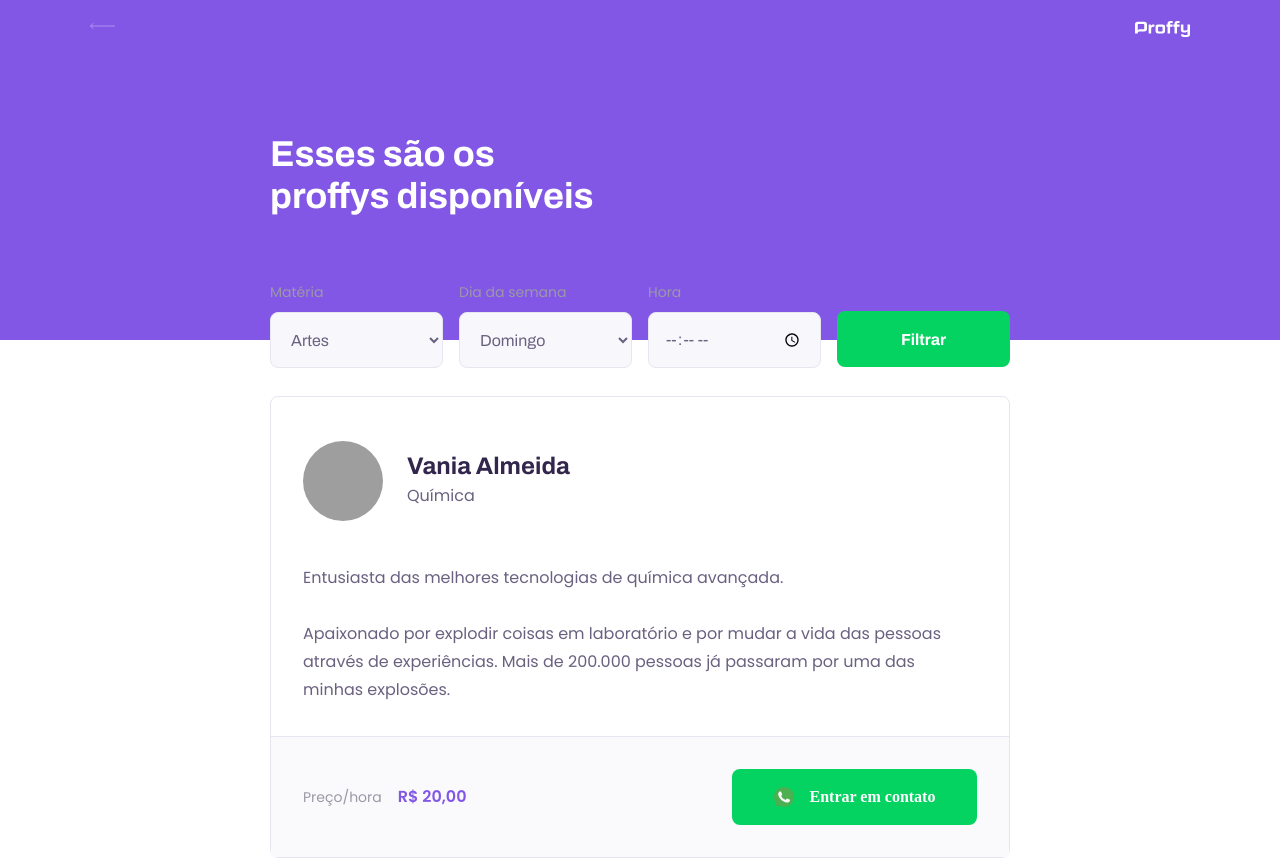
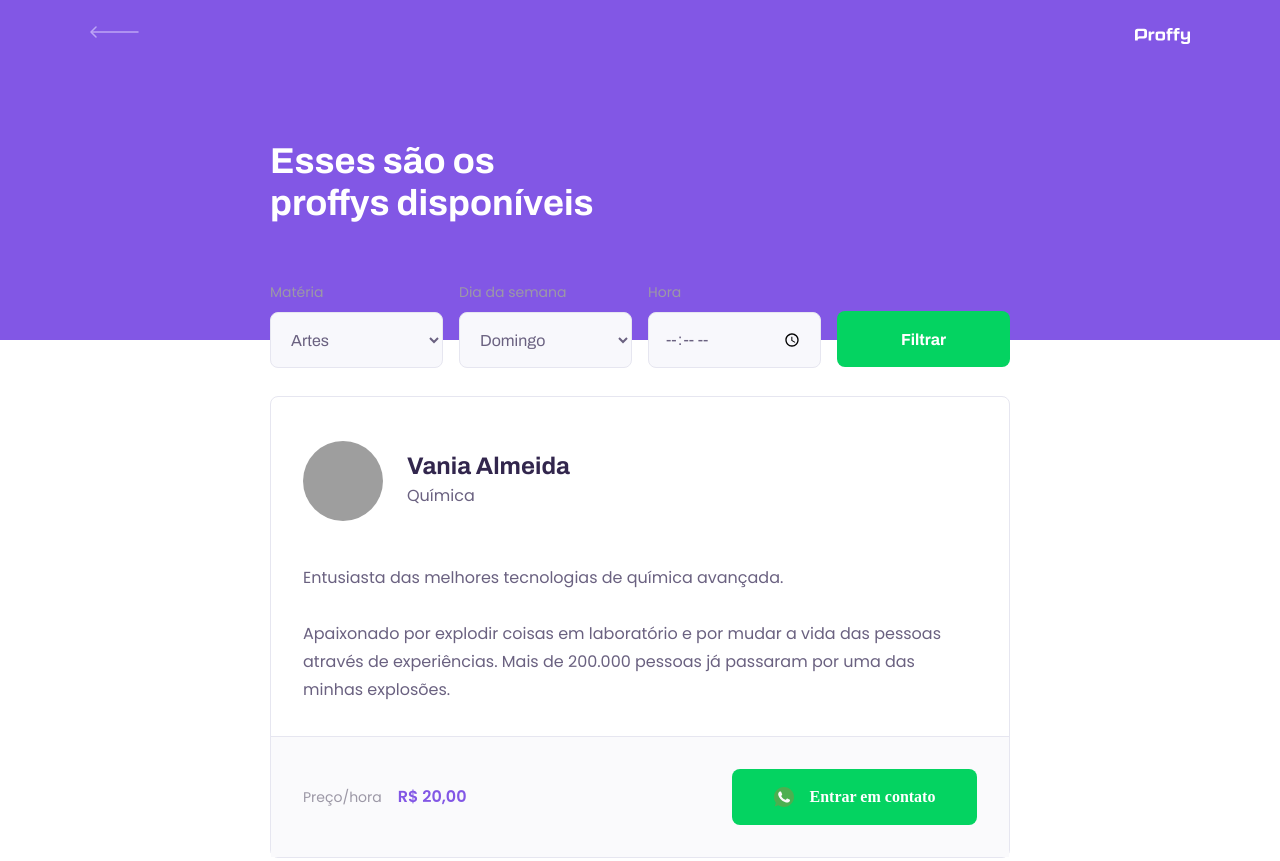
Before and after one commit to vanialadev/nlw-html-css-rocketseat, a plain HTML site: page study.html in a window 1280 px wide. Shown: the top 861 px of the page. Drawn offline with Linux system fonts and the light colour scheme; grey boxes are pictures that could not be loaded.

Commit message:
excluindo  os dados do header na pagina study

```diff
--- a/styles/partials/header.css
+++ b/styles/partials/header.css
@@ -20,7 +20,7 @@
     opacity: 0.6;
   }
 
-  .page-header .top-bar-container img {
+  .page-header .top-bar-container > img {
     height: 1.6rem;
   }
 
--- a/styles/partials/page-study.css
+++ b/styles/partials/page-study.css
@@ -1,44 +1,6 @@
 #page-study #container {
   width: 1000vw;
   height: 100vh;
-}
-
-.page-header {
-  background-color: var(--color-primary);
-  display: flex;
-  flex-direction: column;
-}
-
-.page-header .top-bar-container {
-  width: 90%;
-  margin: 0 auto;
-  display: flex;
-  align-items: center;
-  justify-content: space-between;
-  padding: 1.6rem 0;
-}
-.page-header .top-bar-container a {
-  font: 3.2rem;
-  transition: opacity 0.2;
-}
-.page-header .top-bar-container a:hover {
-  opacity: 0.6;
-}
-
-.page-header .top-bar-container img {
-  height: 1.6rem;
-}
-
-.page-header .header-content {
-  width: 90%;
-  margin: 3.2rem auto;
-  position: relative;
-}
-
-.page-header .header-content strong {
-  font: 700 3.6rem Archivo;
-  line-height: 4.2rem;
-  color: var(--color-title-in-primary);
 }
 
 .search-teachers {
@@ -199,28 +161,8 @@
   #page-study #container {
     max-width: 100vw;
   }
-  .page-header {
-    height: 34rem;
-  }
 
-  .page-header .top-bar-container {
-    max-width: 110rem;
-  }
-
-  .page-header .header-content {
-    max-width: 74rem;
-    margin: 0 auto;
-    flex: 1 1;
-    padding-bottom: 4.8rem;
-    display: flex;
-    flex-direction: column;
-    justify-content: center;
-  }
-
-  .page-header .header-content strong {
-    max-width: 35rem;
-  }
-  .teacher-item header,
+   .teacher-item header,
   .teacher-item footer {
     padding: 3.2rem;
   }
```
